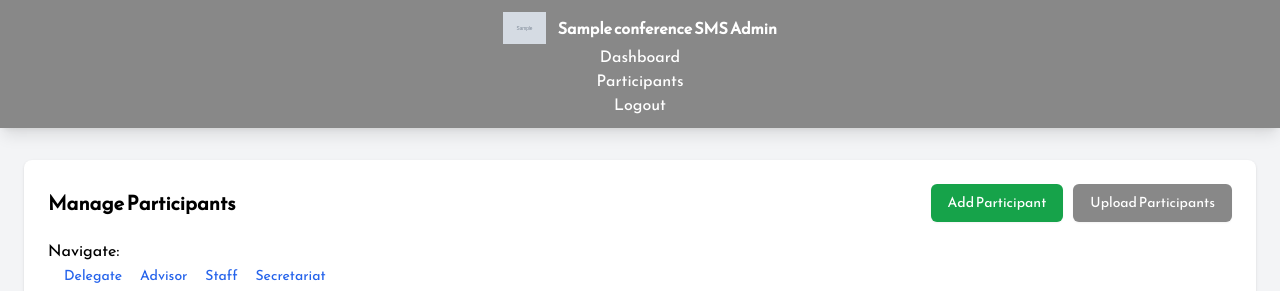
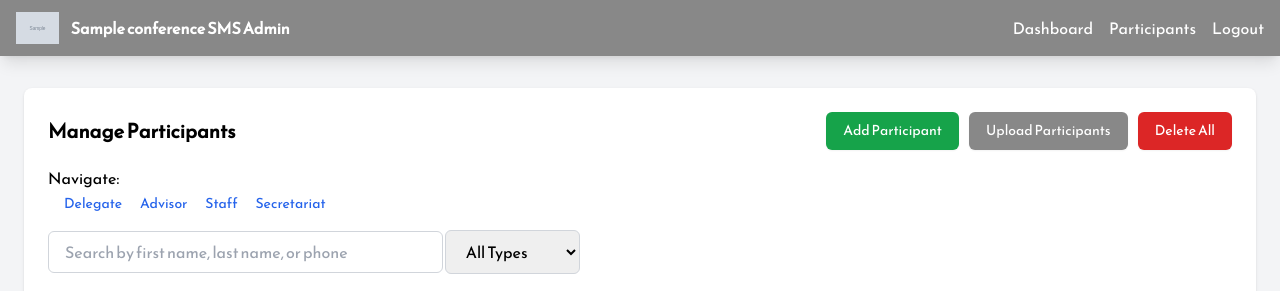
Before and after one commit to parthkotwal/munnorthwest_sms, a Flask app: page /manage_participants in a window 1280 px wide. Shown: the top 291 px of the page. Run offline with Flask 3, Linux system fonts and the light colour scheme; a user stored in the database is signed in; tables that the repository leaves empty hold one stand-in row (values such as "Sample post"); grey boxes marked "Sample" are stand-in pictures; some libraries are stand-ins or nearby versions.

Commit message:
design changes and delete fixed

```diff
--- a/routes.py
+++ b/routes.py
@@ -205,7 +205,7 @@ def upload_participants():
 
                 # Clear existing participants if checkbox is checked
                 if request.form.get('clear_existing') == 'yes':
-                    Participant.query.filter_by(conference_id=current_user.conference_id).delete()
+                    clear_conference_participants(current_user.conference_id)
 
                 results = process_participant_upload(csv_reader, current_user.conference_id)
                 db.session.commit()
@@ -299,6 +299,23 @@ def process_participant_upload(csv_reader, conference_id):
         'error_messages': error_messages
     }
 
+def clear_conference_participants(conference_id):
+    """Delete all participants (and related message recipients) for a conference."""
+    participant_ids = db.session.execute(
+        db.select(Participant.id).where(Participant.conference_id == conference_id)
+    ).scalars().all()
+
+    if not participant_ids:
+        return
+
+    MessageRecipient.query.filter(
+        MessageRecipient.participant_id.in_(participant_ids)
+    ).delete(synchronize_session=False)
+
+    Participant.query.filter(
+        Participant.id.in_(participant_ids)
+    ).delete(synchronize_session=False)
+
 ################### MANAGING CURRENT PARTICIPANTS ###################
 
 @routes.route('/manage_participants')
@@ -313,11 +330,13 @@ def manage_participants():
     query = Participant.query.filter_by(conference_id=current_user.conference_id)
 
     if search:
+        trimmed_search = search.strip()
         query = query.filter(
             db.or_(
-                Participant.first_name.ilike(f'%{search}%'),
-                Participant.last_name.ilike(f'%{search}%'),
-                Participant.phone.ilike(f'%{search}%')
+                Participant.first_name.ilike(f'%{trimmed_search}%'),
+                Participant.last_name.ilike(f'%{trimmed_search}%'),
+                Participant.phone.ilike(f'%{trimmed_search}%'),
+                db.func.concat(Participant.first_name, ' ', Participant.last_name).ilike(f'%{trimmed_search}%')
             )
         )
 
@@ -385,6 +404,21 @@ def delete_participant(participant_id):
     db.session.delete(participant)
     db.session.commit()
     return jsonify({'status': 'success', 'message': 'Participant deleted'})
+
+@routes.route('/participants/clear', methods=['POST'])
+@login_required
+def clear_all_participants():
+    if not current_user.conference_id:
+        return jsonify({'status': 'error', 'message': 'No conference selected'}), 400
+
+    try:
+        clear_conference_participants(current_user.conference_id)
+        db.session.commit()
+        return jsonify({'status': 'success'})
+    except Exception as e:
+        db.session.rollback()
+        current_app.logger.error(f"Error clearing participants: {str(e)}")
+        return jsonify({'status': 'error', 'message': 'Failed to delete participants'}), 500
 
 def clean_phone_number(phone:str) -> str:
     """Clean and validate phone number"""
--- a/templates/base.html
+++ b/templates/base.html
@@ -27,12 +27,12 @@
     {% if current_user.is_authenticated and current_user.conference is not none %}
     <nav class="conference-primary text-white shadow-lg">
         <div class="container mx-auto px-4 sm:px-6 py-3">
-            <div class="flex flex-col sm:flex-row sm:items-center sm:justify-between gap-3">
-                <div class="flex items-center justify-center sm:justify-start">
+            <div class="flex flex-row flex-wrap items-center justify-between gap-3">
+                <div class="flex items-center justify-start">
                     <img src="{{ conference.logo_path }}" alt="{{ conference.name }}" class="h-8">
                     <span class="ml-3 font-semibold text-center sm:text-left">{{ conference.name }} SMS Admin</span>
                 </div>
-                <div class="flex flex-col sm:flex-row items-center gap-2 sm:gap-4">
+                <div class="flex flex-row items-center gap-4">
                     <a href="{{ url_for('routes.dashboard') }}" class="hover:text-gray-200">Dashboard</a>
                     <a href="{{ url_for('routes.manage_participants') }}" class="hover:text-gray-200">Participants</a>
                     <a href="{{ url_for('routes.logout') }}" class="hover:text-gray-200">Logout</a>
--- a/templates/manage_participants.html
+++ b/templates/manage_participants.html
@@ -15,6 +15,10 @@
                    class="inline-flex items-center px-4 py-2 border border-transparent rounded-md shadow-sm text-sm font-medium text-white conference-primary hover:opacity-90">
                     Upload Participants
                 </a>
+                <button onclick="showDeleteAllModal()"
+                        class="inline-flex items-center px-4 py-2 border border-transparent rounded-md shadow-sm text-sm font-medium text-white bg-red-600 hover:bg-red-700">
+                    Delete All
+                </button>
             </div>
         </div>
 
@@ -145,13 +149,39 @@
     </div>
 </div>
 
+<!-- Delete All Confirmation Modal -->
+<div id="deleteAllModal" class="hidden fixed inset-0 bg-gray-600 bg-opacity-50 overflow-y-auto h-full w-full">
+    <div class="relative top-20 mx-auto p-5 border w-full max-w-lg shadow-lg rounded-md bg-white">
+        <h3 class="text-lg font-medium text-gray-900">Delete All Participants</h3>
+        <p class="mt-2 text-sm text-gray-500">
+            This action will remove every participant in the current conference. Type <span class="font-semibold">'delete all'</span> to confirm.
+        </p>
+        <input type="text" id="deleteAllConfirmInput"
+               class="mt-4 border border-gray-300 rounded-md px-4 py-2 w-full focus:ring-red-500 focus:border-red-500"
+               placeholder="Type delete all to confirm">
+        <div class="mt-4 flex justify-end space-x-2">
+            <button onclick="closeDeleteAllModal()"
+                    class="px-4 py-2 text-sm font-medium text-gray-700 bg-gray-100 hover:bg-gray-200 rounded-md">
+                Cancel
+            </button>
+            <button id="confirmDeleteAllButton" onclick="confirmDeleteAll()" disabled
+                    class="px-4 py-2 text-sm font-medium text-white bg-red-600 hover:bg-red-700 rounded-md disabled:opacity-50 disabled:cursor-not-allowed">
+                Delete All
+            </button>
+        </div>
+    </div>
+</div>
+
 {% block scripts %}
 <script>
     let currentParticipantId = null;
+    const deleteAllModal = document.getElementById('deleteAllModal');
+    const deleteAllInput = document.getElementById('deleteAllConfirmInput');
+    const confirmDeleteAllButton = document.getElementById('confirmDeleteAllButton');
 
     function fetchParticipants() {
-        const searchQuery = document.getElementById('searchInput').value;
-        const typeFilter = document.getElementById('typeFilter').value;
+        const searchQuery = encodeURIComponent(document.getElementById('searchInput').value);
+        const typeFilter = encodeURIComponent(document.getElementById('typeFilter').value);
 
         fetch(`/manage_participants?search=${searchQuery}&type=${typeFilter}`, {
             headers: { "X-Requested-With": "XMLHttpRequest" }
@@ -167,8 +197,8 @@
     }
 
     function fetchParticipants() {
-        const searchQuery = document.getElementById('searchInput').value;
-        const typeFilter = document.getElementById('typeFilter').value;
+        const searchQuery = encodeURIComponent(document.getElementById('searchInput').value);
+        const typeFilter = encodeURIComponent(document.getElementById('typeFilter').value);
         fetch(`/manage_participants?search=${searchQuery}&type=${typeFilter}`)
             .then(response => response.text())
             .then(data => {
@@ -220,6 +250,24 @@
         currentParticipantId = null;
     }
 
+    function showDeleteAllModal() {
+        deleteAllInput.value = '';
+        updateDeleteAllButtonState();
+        deleteAllModal.classList.remove('hidden');
+        deleteAllInput.focus();
+    }
+
+    function closeDeleteAllModal() {
+        deleteAllModal.classList.add('hidden');
+    }
+
+    function updateDeleteAllButtonState() {
+        const matches = deleteAllInput.value.trim().toLowerCase() === 'delete all';
+        confirmDeleteAllButton.disabled = !matches;
+    }
+
+    deleteAllInput.addEventListener('input', updateDeleteAllButtonState);
+
     // Get CSRF token from hidden input field
     function getCsrfToken() {
         return document.getElementById('csrf_token').value;
@@ -243,6 +291,27 @@
                 }
             }).catch(error => console.error('Error:', error));
         }
+    }
+
+    function confirmDeleteAll() {
+        if (confirmDeleteAllButton.disabled) return;
+
+        fetch('/participants/clear', {
+            method: 'POST',
+            headers: {
+                'X-CSRFToken': getCsrfToken(),
+                'Content-Type': 'application/json'
+            },
+        })
+        .then(response => response.json())
+        .then(data => {
+            if (data.status === 'success') {
+                window.location.reload();
+            } else {
+                console.error('Error deleting participants:', data);
+            }
+        })
+        .catch(error => console.error('Error:', error));
     }
 
 
```
